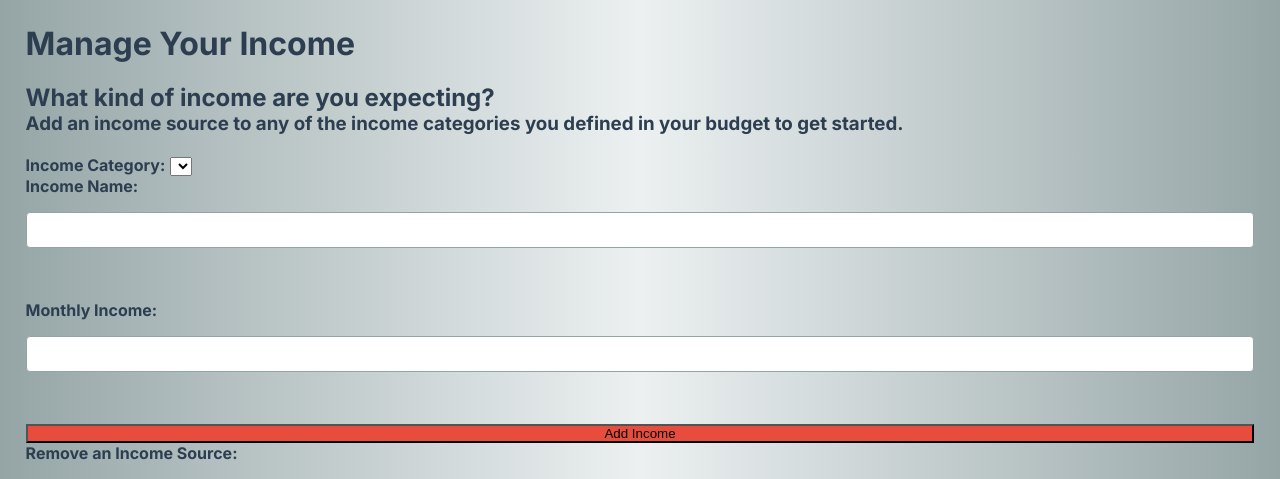
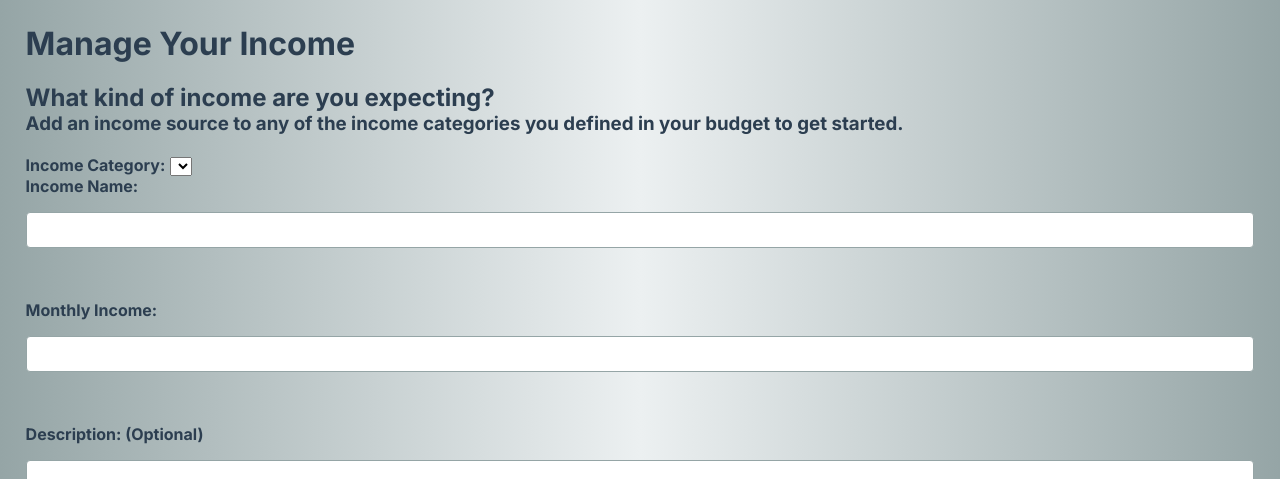
Before and after one commit to kaneclev/BudgetBuddy, a PHP site: page /finance/income.php in a window 1280 px wide. Shown: the part 99-578 px from the top of the page. Run offline with PHP 8.4, Linux system fonts and the light colour scheme; data that the repository does not hold is empty.

Commit message:
Trying to get the description form to work for all pages that include a table that accepts a description in the record. Super broken currently

```diff
--- a/cs2450/finance/budget.js
+++ b/cs2450/finance/budget.js
@@ -14,7 +14,8 @@ $(document).ready(function() {
                 <span class="category-name">${categoryName}</span>
                 <button class="delete-category-btn" data-category-id="${categoryId}" data-category-type="${categoryType}">x</button>
                 <button class="expand-category-btn" data-category-id="${categoryId}" data-category-type="${categoryType}">+</button>
-                <ul class="items-list" style="display: none;"></ul>
+                <button class="show-description-btn" data-category-id="${categoryId}" data-category-type="${categoryType}">Show Description</button>
+				<ul class="items-list" style="display: none;"></ul>
             </li>
         `;
         $(listId).append(newCategoryHtml);
@@ -36,7 +37,8 @@ $(document).ready(function() {
             }
             const formData = {
                 action: actionType,
-                category_name: categoryName
+                category_name: categoryName,
+				description: description
             };
 
             $.ajax({
--- a/cs2450/finance/budget.php
+++ b/cs2450/finance/budget.php
@@ -13,7 +13,8 @@ $user_id = $_SESSION['user_id'];
                 renderFormStart('add-expense-category-form', 'finance/budget-handler.php', 'POST');
                 echo '<input type="hidden" name="action" value="add_expense_category">';
                 renderTextInputField('text', 'new-expense-category-name', 'new_expense_category_name', 'Add an expense category:', true);
-                renderFormEnd('Add Category', 'add-expense-category-btn');
+				renderTextInputField('text', 'description', 'description', 'Description: (Optional)', false);
+				renderFormEnd('Add Category', 'add-expense-category-btn');
             ?>
             <div class="error"></div>
         </div>
@@ -28,7 +29,8 @@ $user_id = $_SESSION['user_id'];
                 renderFormStart('add-income-category-form', 'finance/budget-handler.php', 'POST');
                 echo '<input type="hidden" name="action" value="add_income_category">';
                 renderTextInputField('text', 'new-income-category-name', 'new_income_category_name', 'Add an income category:', true);
-                renderFormEnd('Add Category', 'add-income-category-btn');
+                renderTextInputField('text', 'description', 'description', 'Description: (Optional)', false);
+				renderFormEnd('Add Category', 'add-income-category-btn');
             ?>
             <div class="error"></div>
         </div>
--- a/cs2450/finance/expense-handler.php
+++ b/cs2450/finance/expense-handler.php
@@ -13,7 +13,7 @@ if ($user_id) {
         if ($action === 'add_expense') {
             $expense_name = $_POST['expense_name'] ?? '';
             $monthly_cost = $_POST['monthly_cost'] ?? '';
-			$description = $_POST['description'] ?? '';
+			$description = $_POST['description'] ?? null;
             $category_id = $_POST['category_id'] ?? '';
 
             if ($expense_name && $monthly_cost && $category_id) {
--- a/cs2450/finance/expense.js
+++ b/cs2450/finance/expense.js
@@ -1,7 +1,8 @@
 $(document).ready(function() {
     function addError(errorContainer, message) {
         errorContainer.append('<div class="error">' + message + '</div>');
-    }
+		errorContainer.css('display', 'block');
+	}
 
     function clearAllErrors(errorContainer) {
         errorContainer.empty();
@@ -42,6 +43,9 @@ $(document).ready(function() {
 						firstCategoryId = response.categories[0].category_id;
 					} else {
 						firstCategoryId = null;
+						console.log("trying to make sum rn");
+						let categoryNotice = $("#add-expense-form .notice");
+						categoryNotice.append("<a>Don't see a category? Create one under the Budget page.</a>");
 					}
 				    if (firstCategoryId) {
                         loadExpensesByCategory(firstCategoryId);
--- a/cs2450/finance/expense.php
+++ b/cs2450/finance/expense.php
@@ -11,8 +11,9 @@ require("../includes/form.php");
             <h2>What kind of expenses are you expecting?</h2>
             <h3>Add an expenditure to any of the expense categories you defined in your budget to get started.</h3>
             <br>
-            <label for="expense-category">Expense Category:</label>
-            <select id="expense-category" name="category_id">
+            <div class="notice"></div>
+			<label for="expense-category">Expense Category:</label>
+			<select id="expense-category" name="category_id">
                 <!-- Options will be populated dynamically -->
             </select>
             <br>
--- a/cs2450/finance/income-handler.php
+++ b/cs2450/finance/income-handler.php
@@ -13,11 +13,12 @@ if ($user_id) {
         if ($action === 'add_income') {
             $income_name = $_POST['income_name'] ?? '';
             $monthly_income = $_POST['monthly_income'] ?? '';
-            $category_id = $_POST['category_id'] ?? '';
+            $description = $_POST['description'] ?? null;
+			$category_id = $_POST['category_id'] ?? '';
 
             if ($income_name && $monthly_income && $category_id) {
-                $stmt = $pdo->prepare("INSERT INTO incomes (user_id, category_id, income_name, monthly_income) VALUES (:user_id, :category_id, :income_name, :monthly_income)");
-                if ($stmt->execute(['user_id' => $user_id, 'category_id' => $category_id, 'income_name' => $income_name, 'monthly_income' => $monthly_income])) {
+                $stmt = $pdo->prepare("INSERT INTO incomes (user_id, category_id, income_name, monthly_income, description) VALUES (:user_id, :category_id, :income_name, :monthly_income, :description)");
+                if ($stmt->execute(['user_id' => $user_id, 'category_id' => $category_id, 'income_name' => $income_name, 'monthly_income' => $monthly_income, 'description' => $description])) {
                     $response = ['status' => 'success'];
                 } else {
                     $response['message'] = 'Failed to add income.';
--- a/cs2450/finance/income.js
+++ b/cs2450/finance/income.js
@@ -1,7 +1,8 @@
 $(document).ready(function() {
     function addError(errorContainer, message) {
         errorContainer.append('<div class="error">' + message + '</div>');
-    }
+		errorContainer.css('display', 'block');
+	}
 
     function clearAllErrors(errorContainer) {
         errorContainer.empty();
@@ -25,8 +26,17 @@ $(document).ready(function() {
                 if (response.status === 'success') {
                     populateSelect($('#income-category'), response.categories, 'category_id', 'category_name');
                     // Load income sources for the first category by default
-                    const firstCategoryId = response.categories.length > 0 ? response.categories[0].category_id : null;
-                    if (firstCategoryId) {
+					let firstCategoryId;
+                    if (response.categories.length > 0) {
+                        firstCategoryId = response.categories[0].category_id;
+                    } else {
+                        firstCategoryId = null;
+                        let categoryNotice = $("#add-income-form .notice");
+                        categoryNotice.append("<a>Don't see a category? Create one under the Budget page.</a>");
+                    }
+
+
+					if (firstCategoryId) {
                         loadIncomeByCategory(firstCategoryId);
                     }
                 } else {
@@ -72,10 +82,11 @@ $(document).ready(function() {
 
         const incomeName = $('#income-name').val().trim();
         const monthlyIncome = $('#monthly-income').val().trim();
-        const categoryId = $('#income-category').val();
+        const description = $('#description').val().trim();
+		const categoryId = $('#income-category').val();
 
         if (!incomeName || !monthlyIncome || !categoryId) {
-            addError(errorContainer, 'All fields are required.');
+            addError(errorContainer, 'You must at least specify the income name, monthly amount, and category.');
             return;
         }
 
@@ -83,6 +94,7 @@ $(document).ready(function() {
             action: 'add_income',
             income_name: incomeName,
             monthly_income: monthlyIncome,
+			description: description,
             category_id: categoryId
         };
 
@@ -95,7 +107,8 @@ $(document).ready(function() {
                 if (response.status === 'success') {
                     $('#income-name').val('');
                     $('#monthly-income').val('');
-                    // Reload income sources for the selected category
+                    $('#description').val('');
+					// Reload income sources for the selected category
                     loadIncomeByCategory(categoryId);
                 } else {
                     addError(errorContainer, response.message);
--- a/cs2450/finance/income.php
+++ b/cs2450/finance/income.php
@@ -11,6 +11,7 @@ require("../includes/form.php");
             <h2>What kind of income are you expecting?</h2>
             <h3>Add an income source to any of the income categories you defined in your budget to get started.</h3>
             <br>
+			<div class="notice"></div>
             <label for="income-category">Income Category:</label>
             <select id="income-category" name="category_id">
                 <!-- Options will be populated dynamically -->
@@ -21,7 +22,8 @@ require("../includes/form.php");
                 echo '<input type="hidden" name="action" value="add_income">';
                 renderTextInputField('text', 'income-name', 'income_name', 'Income Name:', true);
                 renderTextInputField('number', 'monthly-income', 'monthly_income', 'Monthly Income:', true, 'decimal');
-                renderFormEnd('Add Income', 'add-income-btn');
+				renderTextInputField('text', 'description', 'description', 'Description: (Optional)', false);
+				renderFormEnd('Add Income', 'add-income-btn');
             ?>
             <div class="error"></div>
         </div>
```
